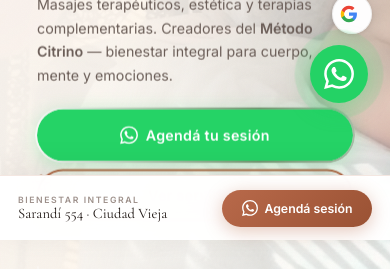
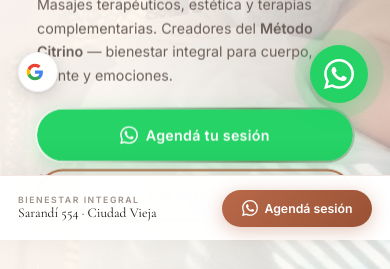
Before and after one commit to nico15720-cmyk/citrinocv-bot, a website: page public/index.html in a window 390 px wide. Shown: the part 669-938 px from the top of the page. Drawn offline with nearby package versions, Linux system fonts and the light colour scheme; a web font is replaced by a local one.

Commit message:
fix: review button izquierda en mobile, sin solapamiento con WA

```diff
--- a/public/index.html
+++ b/public/index.html
@@ -1770,8 +1770,9 @@
       .mobile-cta-bar { display:flex; }
       .wa-float { bottom:calc(4.8rem + env(safe-area-inset-bottom)); }
       .review-float {
-        bottom:calc(4.8rem + env(safe-area-inset-bottom) + 58px + .75rem);
-        right:1.2rem;
+        bottom:calc(4.8rem + env(safe-area-inset-bottom) + .75rem);
+        right: auto;
+        left: 1.2rem;
         padding: .4rem;
         width: 40px; height: 40px;
         border-radius: 50%;
@@ -1781,7 +1782,7 @@
     }
     .mcb-txt { flex:1; min-width:0; }
     .mcb-txt-top { font-size:.58rem; letter-spacing:.18em; color:var(--gris2); font-weight:700; text-transform:uppercase; }
-    .mcb-txt-bot { font-family:'Cormorant Garamond',serif; font-size:.97rem; color:var(--oscuro); white-space:nowrap; overflow:hidden; text-overflow:ellipsis; }
+    .mcb-txt-bot { font-family:'Cormorant Garamond',serif; font-size:.9rem; color:var(--oscuro); white-space:nowrap; overflow:hidden; text-overflow:ellipsis; }
     .mcb-btn {
       display:inline-flex; align-items:center; gap:.45rem; flex-shrink:0;
       padding:.7rem 1.3rem; border-radius:50px; font-size:.82rem; font-weight:600;
```
Also changed, not shown: public/empresas.html (+1 -1 lines).
